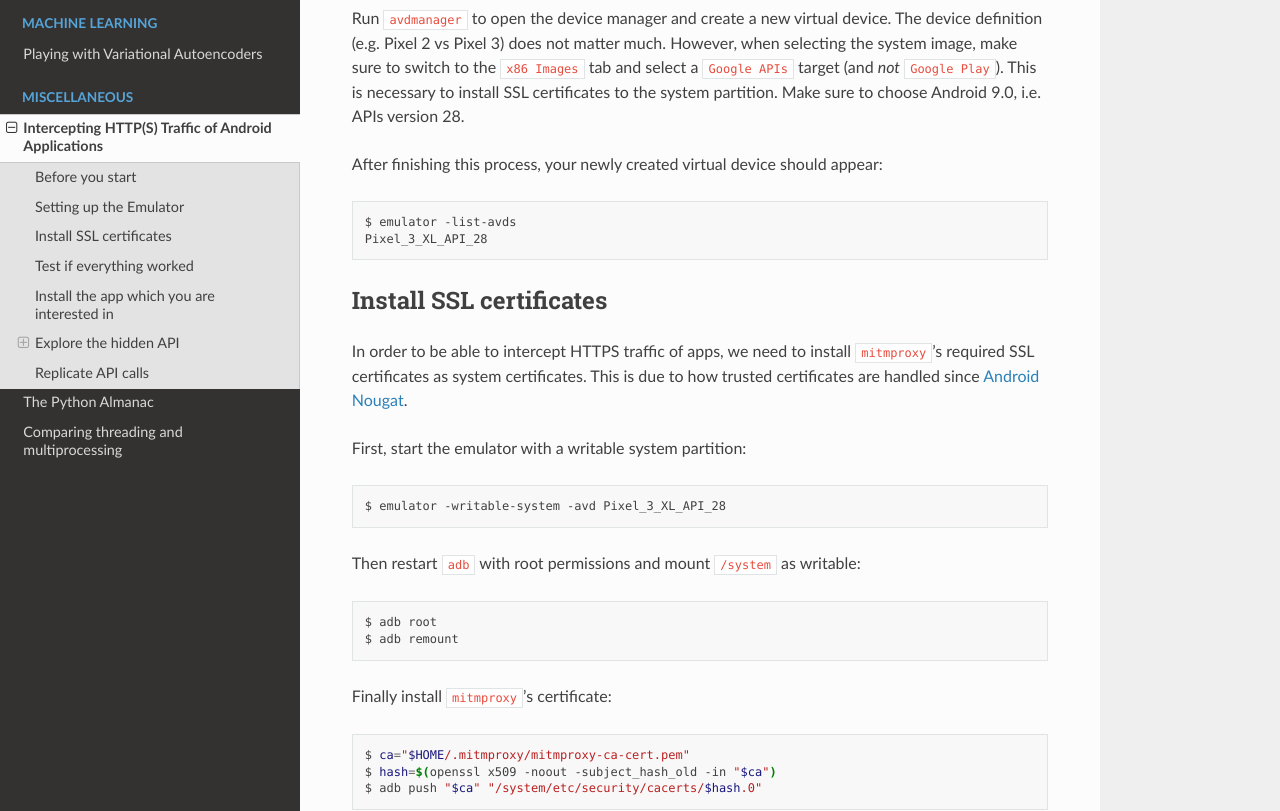
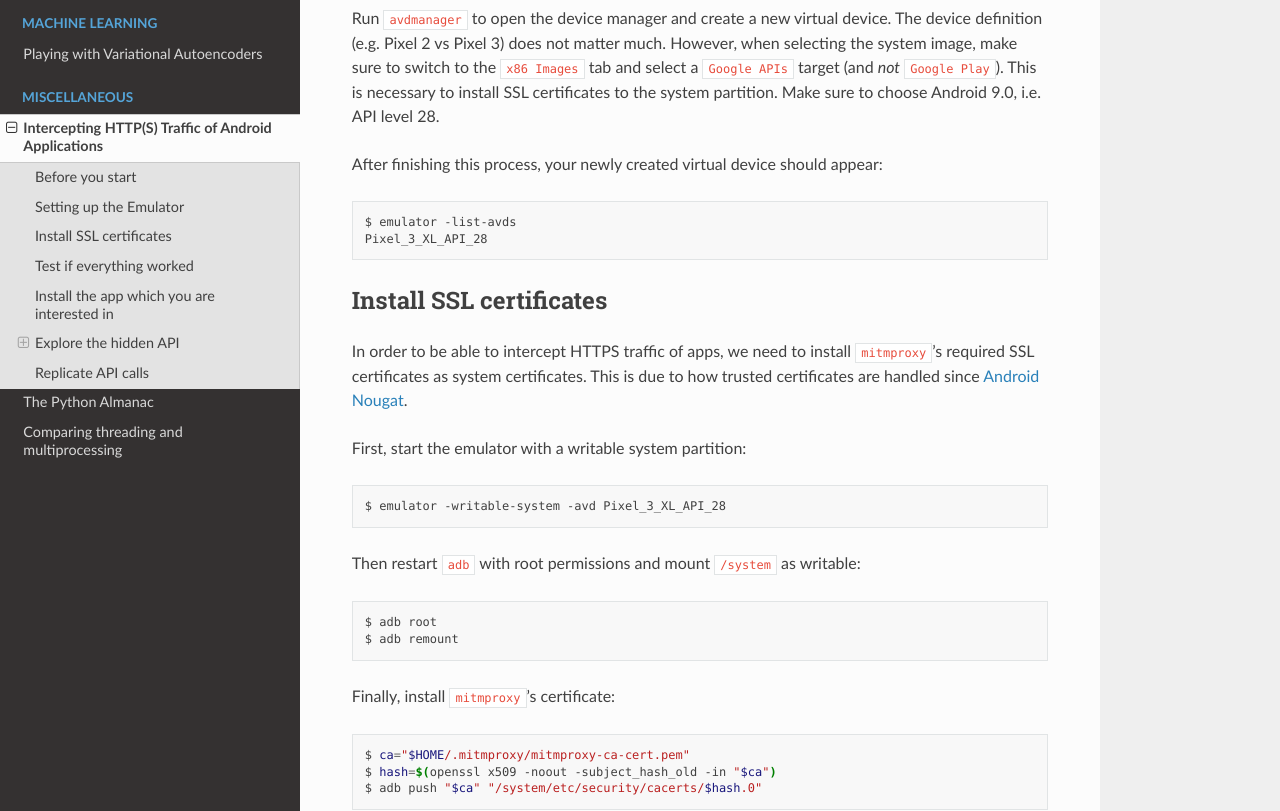
Before and after one commit to kpj/kpj.github.io, a Sphinx documentation site: the page built from source/misc/InterceptingHTTPTraffic.md, in a window 1280 px wide and 1400 px high. Shown: the part 518-1329 px from the top of the window. Built offline with Sphinx 7.4.7 and the Read the Docs theme 2.0.0, drawn with Linux system fonts in a browser that asks for light colours.

Commit message:
Minor wording improvement

````diff
--- a/source/misc/InterceptingHTTPTraffic.md
+++ b/source/misc/InterceptingHTTPTraffic.md
@@ -15,7 +15,7 @@ Make sure that the [Android SDK](https://developer.android.com/studio) is instal
 While it is possible to apply this technique to apps running on an actual phone, using an emulator makes it less likely to permanently mess up something important.
 
 Run `avdmanager` to open the device manager and create a new virtual device. The device definition (e.g. Pixel 2 vs Pixel 3) does not matter much.
-However, when selecting the system image, make sure to switch to the `x86 Images` tab and select a `Google APIs` target (and *not* `Google Play`). This is necessary to install SSL certificates to the system partition. Make sure to choose Android 9.0, i.e. APIs version 28.
+However, when selecting the system image, make sure to switch to the `x86 Images` tab and select a `Google APIs` target (and *not* `Google Play`). This is necessary to install SSL certificates to the system partition. Make sure to choose Android 9.0, i.e. API level 28.
 
 After finishing this process, your newly created virtual device should appear:
 ```bash
@@ -39,7 +39,7 @@ $ adb root
 $ adb remount
 ```
 
-Finally install `mitmproxy`'s certificate:
+Finally, install `mitmproxy`'s certificate:
 ```bash
 $ ca="$HOME/.mitmproxy/mitmproxy-ca-cert.pem"
 $ hash=$(openssl x509 -noout -subject_hash_old -in "$ca")
````
